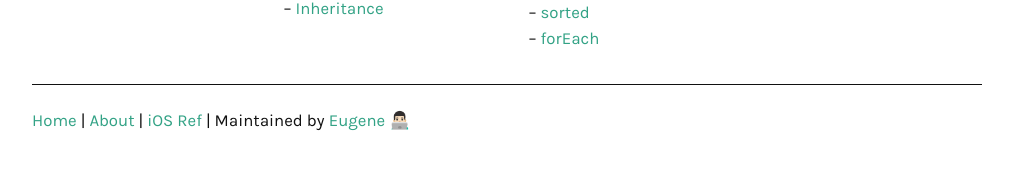
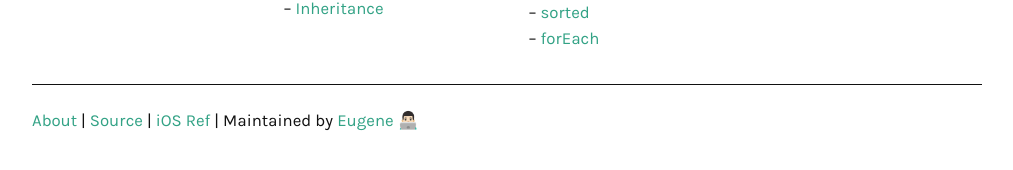
Before and after one commit to ebelinski/swiftly, a Jekyll site: the page built from index.md, in a window 1280 px wide. Shown: the part 552-722 px from the top of the page, without its empty margins (133-1146 px from the left). Built offline with Jekyll 4.4.1, drawn with Linux system fonts in a browser that asks for light colours.

Commit message:
Added Source link, removed Home link from footer.

```diff
--- a/_includes/footer.html
+++ b/_includes/footer.html
@@ -2,8 +2,8 @@
 
 <footer class="container">
   <p>
-    <a href="/">Home</a> |
     <a href="/about">About</a> |
+    <a href="https://github.com/ebelinski/swiftly">Source</a> |
     <a href="https://iosref.com/">iOS Ref</a> |
     Maintained by <a href="https://twitter.com/EugeneBelinski">Eugene 👨🏻‍💻</a>
   </p>
```
